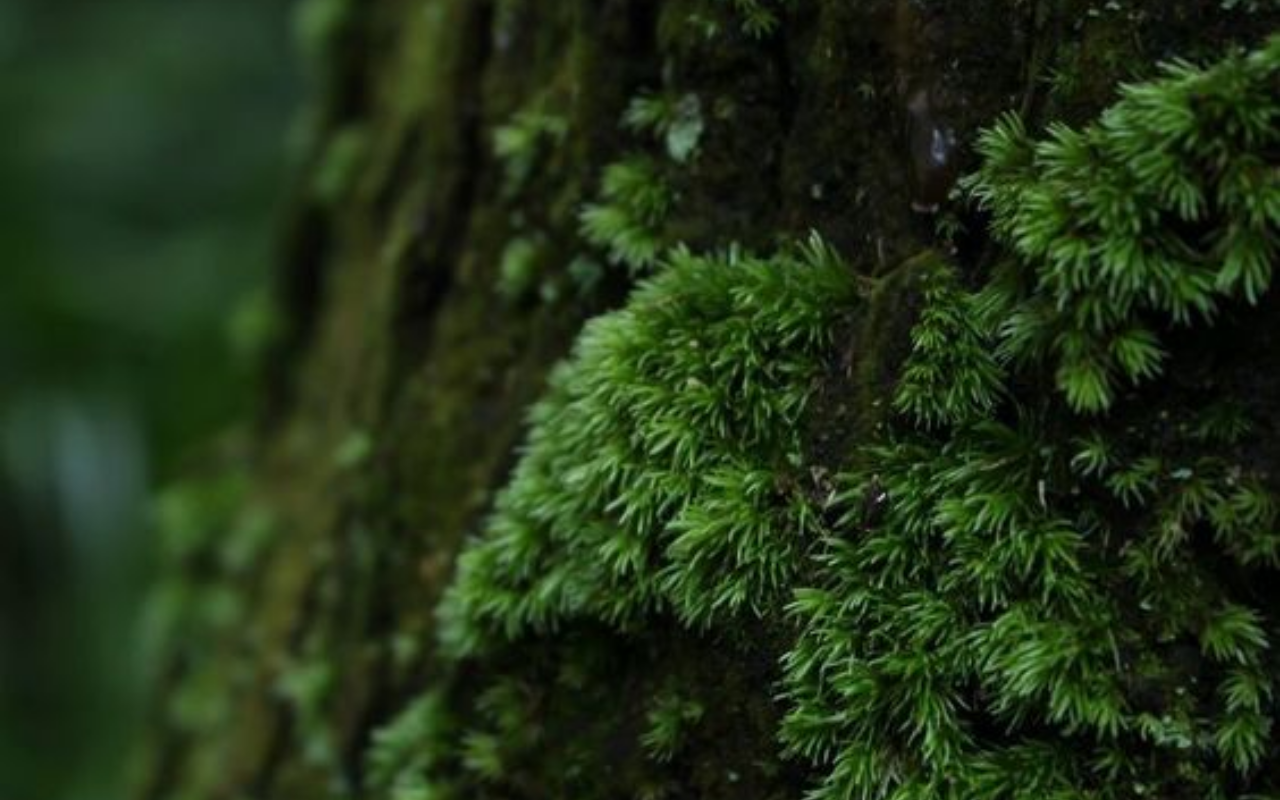
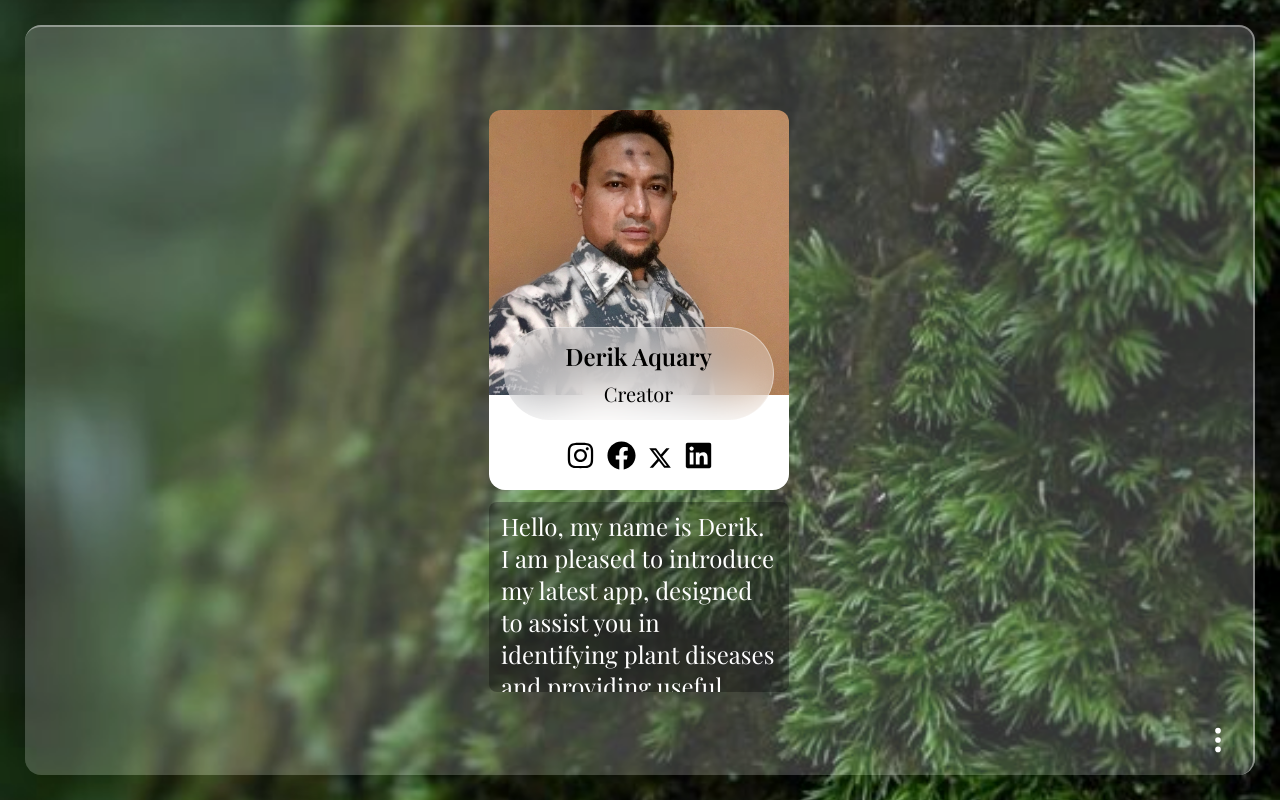
Before and after one commit to derikaquary/26-plant-disease-identifier, a Next.js app: page /about in a window 1280 px wide. Built offline with nearby package versions, Linux system fonts and the light colour scheme.

Commit message:
Finished the about page

```diff
--- a/app/_components/Navigation.js
+++ b/app/_components/Navigation.js
@@ -1,8 +1,11 @@
+"use client";
+
 import Link from "next/link";
 import { useState } from "react";
 import { BsThreeDotsVertical } from "react-icons/bs";
 import { MdHome } from "react-icons/md";
 import { FaInfoCircle } from "react-icons/fa";
+import { FaLeaf } from "react-icons/fa";
 
 function Navigation() {
   const [isOpen, setIsOpen] = useState(false);
@@ -10,6 +13,9 @@ function Navigation() {
     <div className="absolute bottom-5 right-5 flex flex-col items-end gap-[5px]">
       {isOpen && (
         <div className="rounded-xl bg-white/20 backdrop-blur-md w-[50px] flex flex-col gap-3 items-center justify-center px-3 py-3">
+          <Link href="/plant_analyzer">
+            <FaLeaf color="white" size={40} />
+          </Link>
           <Link href="/">
             <MdHome color="white" size={40} />
           </Link>
--- a/app/_components/ProfileCard.js
+++ b/app/_components/ProfileCard.js
@@ -1,29 +1,25 @@
 import Image from "next/image";
 import SocialMedia from "./SocialMedia";
-import avatar from "@/public/avatar.png";
-import background from "@/public/background.jpg";
-
-const derik = avatar;
-const wahyu = background;
+import avatar from "@/public/avatar.jpg";
 
 function ProfileCard({ type, name, role }) {
-  let imageSrc;
+  /* let imageSrc;
 
   if (name === "Derik Aquary") {
     imageSrc = derik;
   } else if (name === "Wahyu Ivan") {
     imageSrc = wahyu;
-  }
+  } */
 
   return (
-    <div className="relative grid h-[400px] w-[300px] grid-rows-[3fr_1fr] rounded-xl">
-      <div className="absolute bottom-[70px] left-[15px] right-[15px] z-[4] flex flex-col items-center justify-center gap-2 rounded-[3rem] border-r border-t border-orange-200/40 bg-orange-200/30 py-3 backdrop-blur-md">
+    <div className="relative grid h-[380px] w-[300px] grid-rows-[3fr_1fr] rounded-xl">
+      <div className="absolute bottom-[70px] left-[15px] right-[15px] z-[4] flex flex-col items-center justify-center gap-2 rounded-[3rem] border-r border-t border-white/40 bg-white/30 py-3 backdrop-blur-xl">
         <h3 className="text-2xl font-semibold">{name}</h3>
         <p className="text-xl">{role}</p>
       </div>
       <div className="relative z-[3]">
         <Image
-          src={imageSrc}
+          src={avatar}
           alt="avatar"
           fill
           placeholder="blur"
--- /dev/null
+++ b/app/_components/SocialMedia.js
@@ -0,0 +1,71 @@
+import { FaInstagram } from "react-icons/fa";
+import { FaFacebook } from "react-icons/fa";
+import Xicon from "./Xicon";
+import { FaLinkedin } from "react-icons/fa";
+
+function SocialMedia({ type }) {
+  if (type === "derik")
+    return (
+      <div className="flex w-[300px] items-end justify-center gap-3 rounded-b-2xl bg-white pb-5">
+        <a
+          href="https://www.instagram.com/derik_aquary/"
+          target="_blank"
+          rel="noopener noreferrer">
+          <FaInstagram size={29} />
+        </a>
+        <a
+          href="https://www.facebook.com/derik.aquary/?paipv=0&eav=Afa2Q9eWE6-K4CnguLvCavyfW2ObFWK7DlG4rFzM3X_Q8uIFPiZKqrQ_dhfJn_TO2AY&_rdr"
+          target="_blank"
+          rel="noopener noreferrer">
+          <FaFacebook size={29} />
+        </a>
+
+        <a
+          href="https://x.com/Derik_Aquary"
+          target="_blank"
+          rel="noopener noreferrer">
+          <Xicon />
+        </a>
+
+        <a
+          href="https://id.linkedin.com/in/ikhsan-derik-aquary-094616b5"
+          target="_blank"
+          rel="noopener noreferrer">
+          <FaLinkedin size={29} />
+        </a>
+      </div>
+    );
+
+  if (type === "wahyu")
+    return (
+      <div className="flex w-[300px] items-end justify-center gap-3 rounded-b-2xl bg-orange-400 pb-5">
+        <a
+          href="https://www.instagram.com/derik_aquary/"
+          target="_blank"
+          rel="noopener noreferrer">
+          <FaInstagram size={29} />
+        </a>
+        <a
+          href="https://www.instagram.com/derik_aquary/"
+          target="_blank"
+          rel="noopener noreferrer">
+          <FaFacebook size={29} />
+        </a>
+
+        <a
+          href="https://www.instagram.com/derik_aquary/"
+          target="_blank"
+          rel="noopener noreferrer">
+          <Xicon />
+        </a>
+
+        <a
+          href="https://www.instagram.com/derik_aquary/"
+          rel="noopener noreferrer">
+          <FaLinkedin size={29} />
+        </a>
+      </div>
+    );
+}
+
+export default SocialMedia;
--- /dev/null
+++ b/app/_components/Xicon.js
@@ -0,0 +1,16 @@
+function Xicon() {
+  return (
+    <div>
+      <svg
+        xmlns="http://www.w3.org/2000/svg"
+        viewBox="0 0 512 512"
+        className="h-6"
+        fill="black"
+      >
+        <path d="M389.2 48h70.6L305.6 224.2 487 464H345L233.7 318.6 106.5 464H35.8L200.7 275.5 26.8 48H172.4L272.9 180.9 389.2 48zM364.4 421.8h39.1L151.1 88h-42L364.4 421.8z" />
+      </svg>
+    </div>
+  );
+}
+
+export default Xicon;
--- a/app/about/page.js
+++ b/app/about/page.js
@@ -1,5 +1,26 @@
+import Navigation from "@/app/_components/Navigation.js";
+import ProfileCard from "../_components/ProfileCard";
 function page() {
-  return <div></div>;
+  return (
+    <div className="absolute bottom-[25px] left-[25px] right-[25px] top-[25px] rounded-2xl border-r-2 border-t-2 border-white/40 bg-white/20 shadow-2xl flex flex-col gap-3 justify-center items-center ">
+      <ProfileCard type="derik" name="Derik Aquary" role="Creator" />
+      <div className="bg-black/30 rounded-lg w-[300px] h-[190px] overflow-auto px-3 py-2">
+        <p className="text-white text-2xl">
+          Hello, my name is Derik. I am pleased to introduce my latest app,
+          designed to assist you in identifying plant diseases and providing
+          useful solutions. While I strive for accuracy, please note that the AI
+          may occasionally make errors. Throughout my career, I have developed
+          numerous websites, including a cabin room management system, a movie
+          selection platform, and a glassmorphism website. These projects have
+          significantly enhanced my expertise in Next.js, React.js, Tailwind
+          CSS, React Native, JavaScript, HTML, and CSS. I hope you find my work
+          beneficial and appreciate the effort that has gone into creating this
+          app.
+        </p>
+      </div>
+      <Navigation />
+    </div>
+  );
 }
 
 export default page;
--- a/app/plant_analyzer/page.js
+++ b/app/plant_analyzer/page.js
@@ -186,7 +186,7 @@ function PlantAnalyzer() {
           <CiCamera color="white" size={30} />
         </button>
       )}
-      <div className="h-[250px] bg-white/10 backdrop-blur-xl w-full overflow-auto px-2 flex flex-col items-center justify-center shadow-md">
+      <div className="h-[250px] bg-black/10 backdrop-blur-xl w-full overflow-auto px-2 flex flex-col items-center justify-center shadow-md">
         {loading ? (
           <Spinner />
         ) : plantInfo ? (
```
Also changed, not shown: public/avatar.jpg (added).
